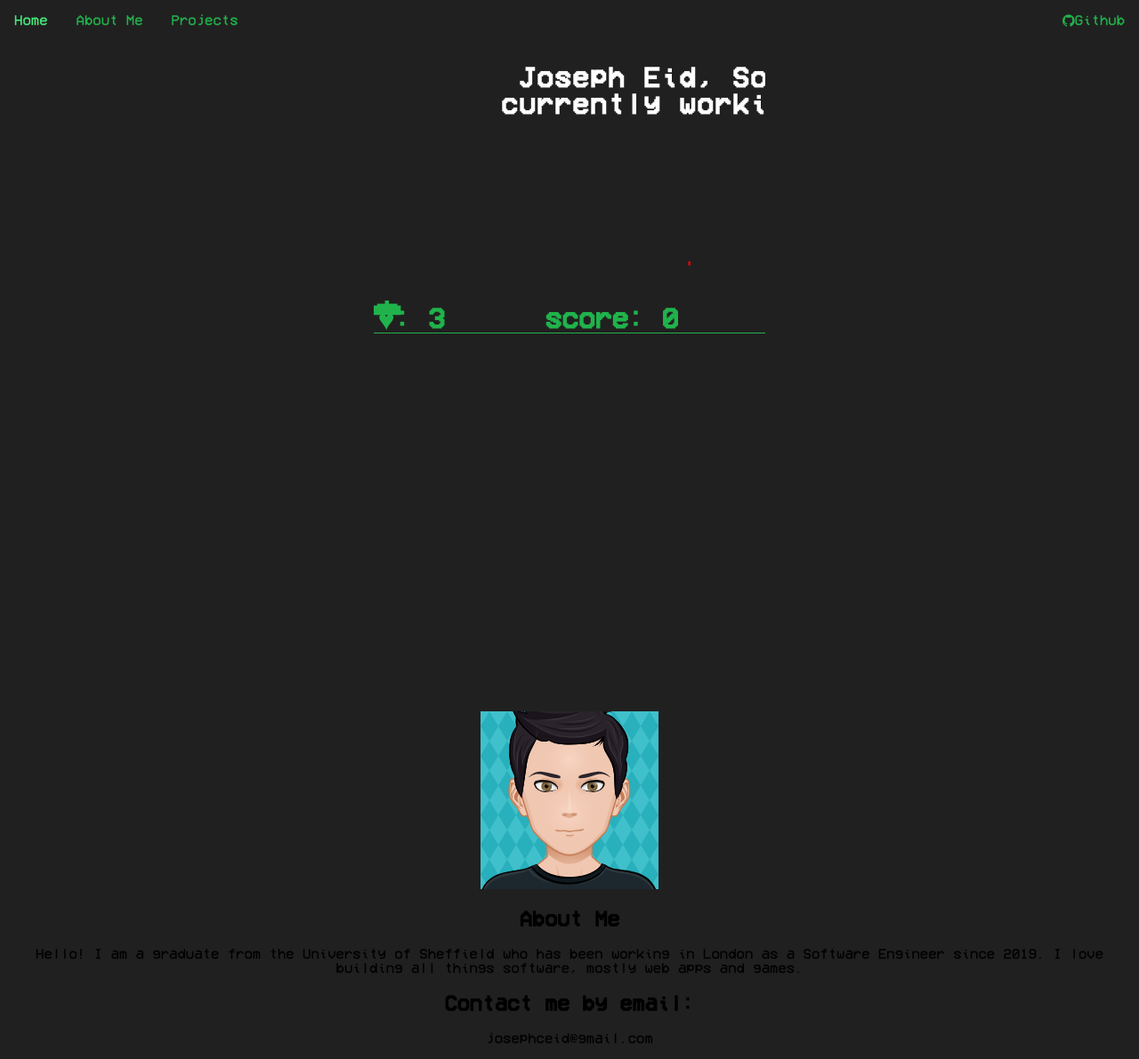
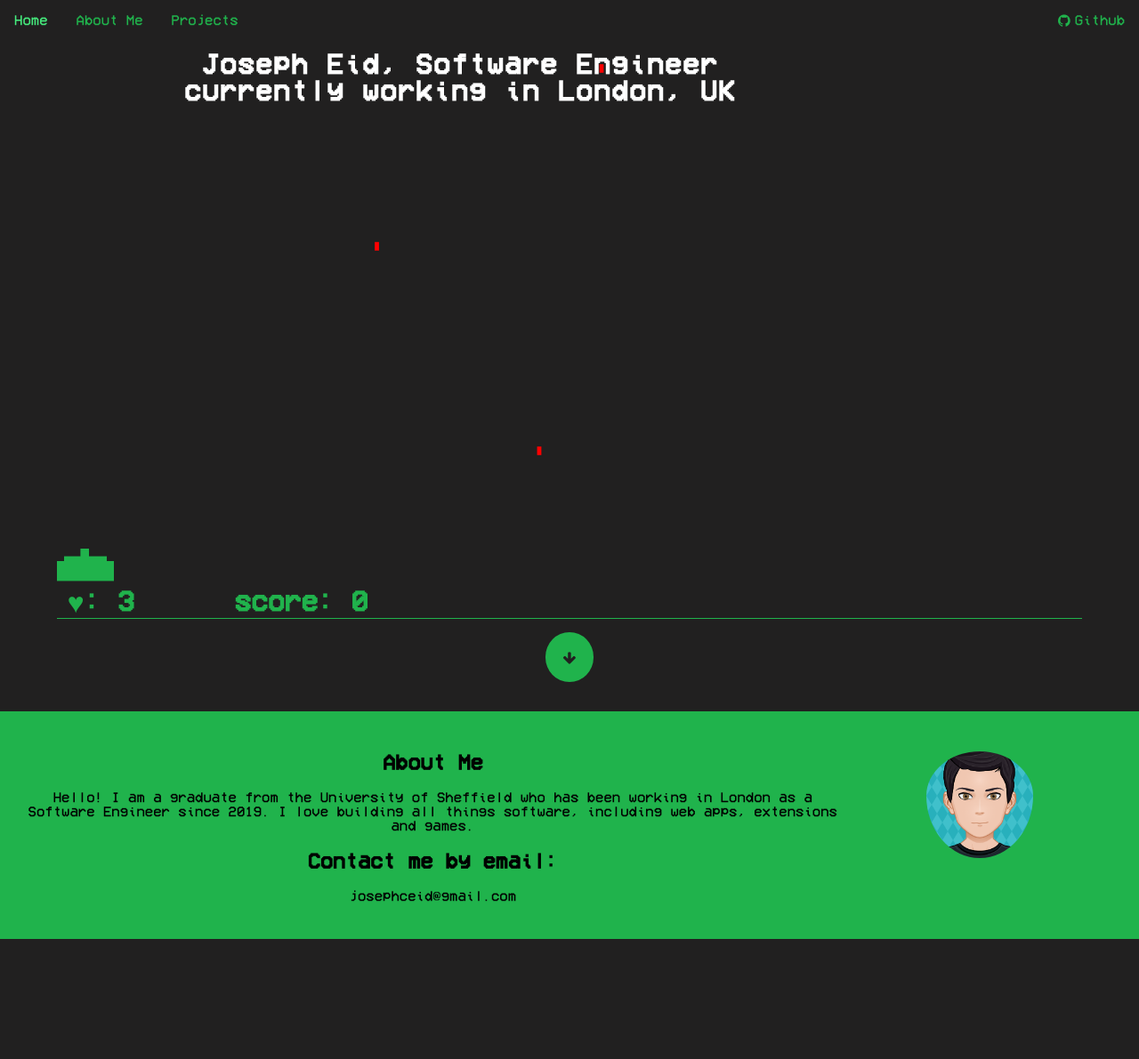
Before and after one commit to JosephEid/josepheid.co.uk, a React (Create React App) app: page / in a window 1280 px wide. Shown: the whole page at 89% size. After the commit the page ends 1056 px from the top, so only its background shows below. Built offline with nearby package versions, Linux system fonts and the light colour scheme.

Commit message:
About section

```diff
--- a/public/index.html
+++ b/public/index.html
@@ -25,6 +25,11 @@
       work correctly both with client-side routing and a non-root public URL.
       Learn how to configure a non-root public URL by running `npm run build`.
     -->
+    <style>
+      html {
+        scroll-behavior: smooth;
+      }
+    </style>
     <title>Joseph Eid</title>
   </head>
   <body>
--- /dev/null
+++ b/src/Components/About/About.css
@@ -0,0 +1,23 @@
+.About__Row {
+  padding: 25px;
+  display: flex;
+}
+
+.About__Col-9 {
+  width: 75%;
+}
+
+.About__Col-3 {
+  width: 25%;
+}
+
+.About__ProfilePic {
+  padding-top: 20px;
+  width: 120px;
+  height: 120px;
+  border-radius: 50%;
+}
+
+.About {
+  background-color: rgb(32, 179, 76);
+}
--- a/src/Components/About/About.js
+++ b/src/Components/About/About.js
@@ -1,20 +1,14 @@
 import React from 'react'
+import './About.css'
 
 function About () {
   return (
     <section id="about" className="About">
       <div className="About__Row">
-        <div className="three columns">
-          <img
-            className="About__ProfilePic"
-            src='myAvatar.png'
-            alt="Avatar"
-          />
-        </div>
-        <div className="nine columns main-col">
+        <div className="About__Col-9">
           <h2>About Me</h2>
-
-          <p>Hello! I am a graduate from the University of Sheffield who has been working in London as a Software Engineer since 2019. I love building all things software, mostly web apps and games.</p>
+          <p>Hello! I am a graduate from the University of Sheffield who has been working in London as a Software Engineer since 2019.
+            I love building all things software, including web apps, extensions and games.</p>
           <div className="row">
             <div className="columns contact-details">
               <h2>Contact me by email:</h2>
@@ -24,6 +18,13 @@ function About () {
             </div>
           </div>
         </div>
+        <div className="About__Col-3">
+          <img
+            className="About__ProfilePic"
+            src='myAvatar.png'
+            alt="Avatar"
+          />
+        </div>
       </div>
     </section>
   )
--- a/src/Components/Header/Header.css
+++ b/src/Components/Header/Header.css
@@ -15,6 +15,14 @@
   float: left;
 }
 
+.navbar {
+  overflow: hidden;
+  background-color: #212020;
+  position: fixed; /* Set the navbar to fixed position */
+  top: 0; /* Position the navbar at the top of the page */
+  width: 100%; /* Full width */
+}
+
 .navbar li a {
   display: block;
   color: rgb(32, 179, 76);
@@ -29,29 +37,26 @@
 }
 
 .Header__Content {
-  color: white;
   display: inline-block;
   vertical-align: middle;
-  margin: 0 auto;
+  margin-top: 30px;
   width: 100%;
   padding-bottom: 30px;
   text-align: center;
 }
 
 /* scrolldown link */
-header .scrolldown a {
-  position: absolute;
-  bottom: 30px;
-  left: 50%;
-  margin-left: -29px;
-  color: #fff;
-  display: block;
-  height: 42px;
-  width: 42px;
-  font-size: 42px;
-  line-height: 42px;
-  color: #fff;
-  border-radius: 100%;
+.Header__Down-Button {
+  background-color: rgb(32, 179, 76);
+  border: none;
+  color: #212020;
+  padding: 20px;
+  text-align: center;
+  text-decoration: none;
+  display: inline-block;
+  font-size: 16px;
+  margin: 4px 2px;
+  border-radius: 50%;
 
   -webkit-transition: all 0.3s ease-in-out;
   -moz-transition: all 0.3s ease-in-out;
@@ -59,8 +64,13 @@ header .scrolldown a {
   transition: all 0.3s ease-in-out;
 }
 
-header .scrolldown a:hover {
-  color: #0762f9;
+.Header__Down-Button:hover {
+  background-color: rgb(70, 238, 126);
+}
+
+.Header__DownIcon {
+  height: 10px;
+  width: auto;
 }
 
 .right-buttons {
--- a/src/Components/Header/Header.js
+++ b/src/Components/Header/Header.js
@@ -10,10 +10,12 @@ function Header () {
       <NavBar />
       <div className="Header__Content">
         <SpaceInvaders />
+        <div>
+        <a className="Header__Down-Button" href="#about">
+          <i className='fa fa-arrow-down Header__DownIcon' />
+        </a>
+        </div>
       </div>
-      <a className="Header__Down-Button" href="#about">
-        <i></i>
-      </a>
     </header>
   )
 }
--- a/src/Components/NavBar/NavBar.js
+++ b/src/Components/NavBar/NavBar.js
@@ -15,7 +15,7 @@ function NavBar () {
         </li>
         <li className="right-buttons">
           <a className="github-button" href="https://github.com/JosephEid" target='_blank' rel="noreferrer">
-            <i className="fa fa-github"></i>
+            <i className="fa fa-github" style={{ paddingRight: '5px' }} />
             Github
           </a>
         </li>
--- a/src/Components/SpaceInvaders/SpaceInvaders.css
+++ b/src/Components/SpaceInvaders/SpaceInvaders.css
@@ -1,5 +1,5 @@
 canvas {
-  margin: 25px;
+  margin: 25px 25px 10px 25px;
   border-bottom: 1px solid;
   border-color: rgb(32, 179, 76);
 }
--- a/src/Components/SpaceInvaders/SpaceInvaders.js
+++ b/src/Components/SpaceInvaders/SpaceInvaders.js
@@ -10,8 +10,8 @@ function SpaceInvaders () {
 
   return (
     <canvas
-      width={`${window.screen.width * 0.55}px`}
-      height={`${window.screen.width * 0.38}px`}
+      width={`${window.innerWidth * 0.9}px`}
+      height={`${window.innerHeight * 0.8}px`}
       id="space-invaders"
     />
   )
```
Also changed, not shown: 1 other file (tests, documents, lock files or other folders).
